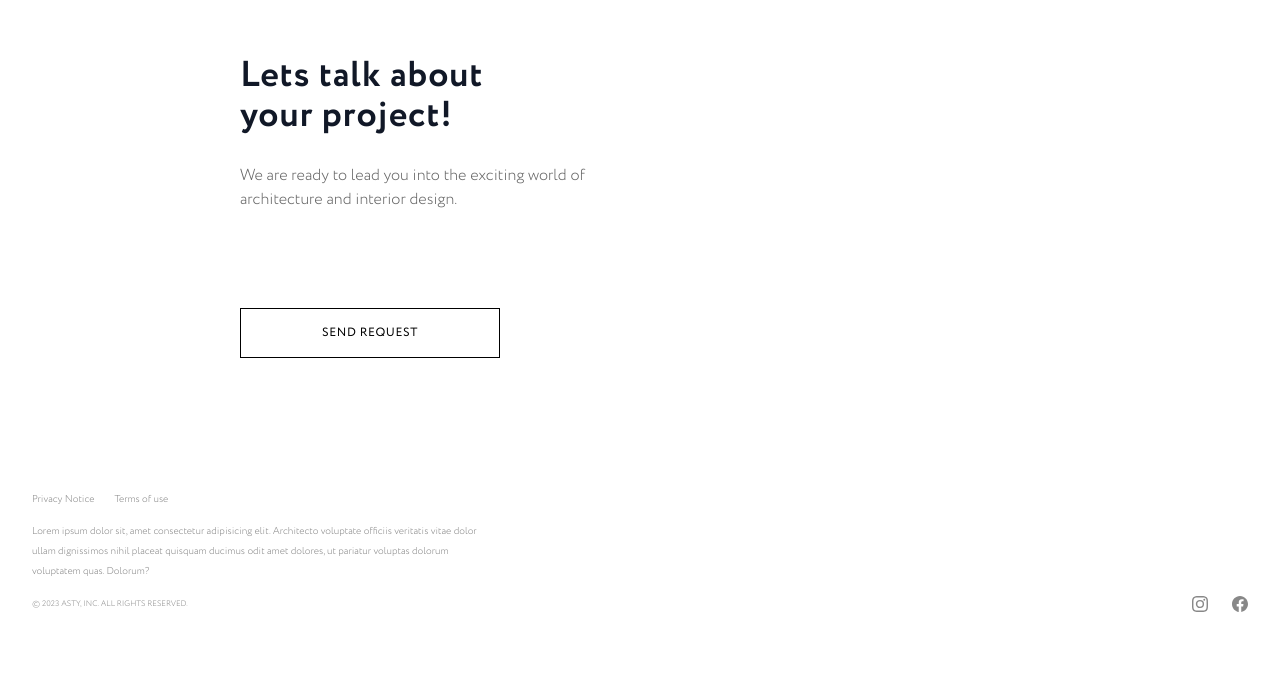
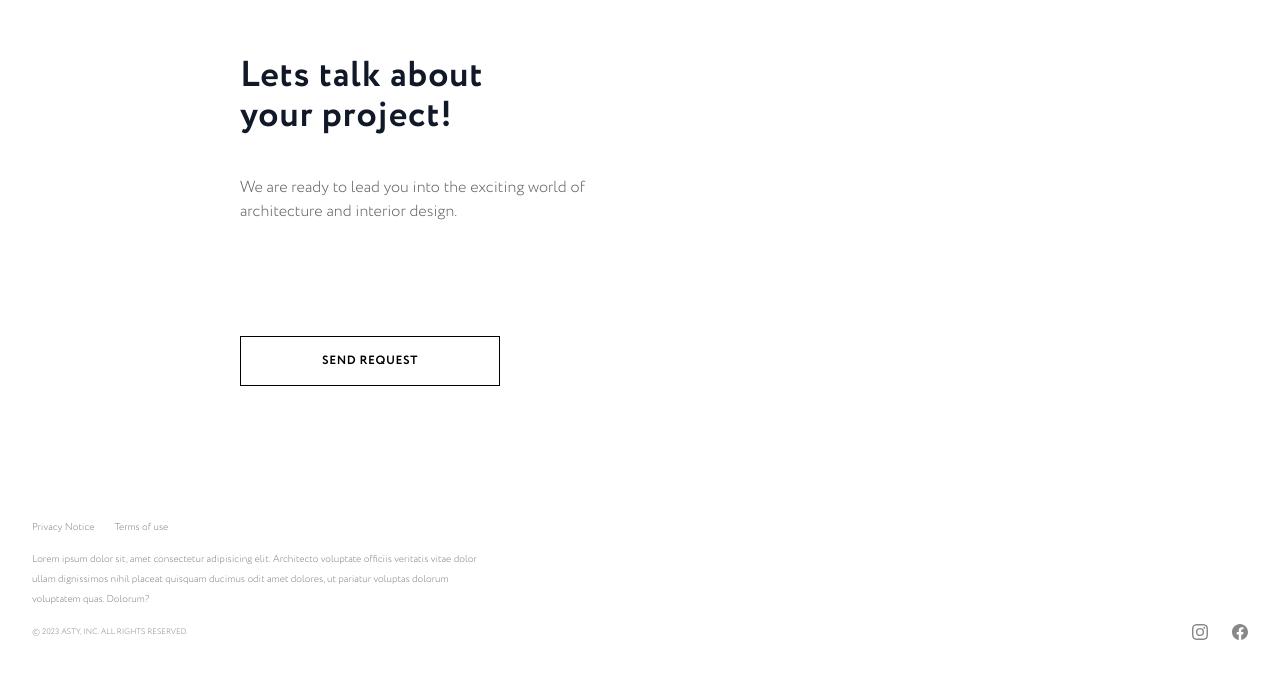
Before and after one commit to nikolaynizruhin/asty, a Next.js app: page /projects in a window 1280 px wide. Shown: the part 1063-1741 px from the top of the page. Built offline with nearby package versions, Linux system fonts and the light colour scheme.

Commit message:
Update contact

```diff
--- a/src/app/layout.tsx
+++ b/src/app/layout.tsx
@@ -36,7 +36,7 @@ export default function RootLayout({
 }) {
   return (
     <html lang="en">
-      <body className={`${circe.variable} font-sans`}>{children}</body>
+      <body className={`${circe.variable} font-sans antialiased`}>{children}</body>
     </html>
   )
 }
--- a/src/app/projects/components/contact.tsx
+++ b/src/app/projects/components/contact.tsx
@@ -8,11 +8,11 @@ export default function Contact() {
           <h2 className="mt-2 text-[28px] font-semibold text-gray-900 md:text-4xl max-w-[300px] tracking-wide">
             Lets talk about your project!
           </h2>
-          <p className="text-[#666] font-light max-w-[350px] mt-7 mb-24 text-sm xl:text-base">
+          <p className="text-[#666] font-light max-w-[350px] mt-10 md:mt-14 xl:mt-10 xl:mb-28 text-sm xl:text-base">
             We are ready to lead you into the exciting world of architecture and
             interior design.
           </p>
-          <div className="mt-10 flex">
+          <div className="mt-8 md:mt-14 flex">
             <Button href="#">
               SEND REQUEST
             </Button>
--- a/src/components/button.tsx
+++ b/src/components/button.tsx
@@ -1,6 +1,6 @@
 export default function Button({ children, href, isDark = false }: { href: string, children: string, isDark?: boolean }) {
   return (
-    <a href={href} className={`${isDark ? 'border-white text-white hover:text-black hover:bg-white' : 'border-black text-black hover:text-white hover:bg-black'} border py-3 xl:py-4 text-[11px] text-xs text-center tracking-wider font-medium w-[200px] xl:w-[260px]`}>
+    <a href={href} className={`${isDark ? 'border-white text-white hover:text-black hover:bg-white' : 'border-black text-black hover:text-white hover:bg-black'} border py-3 xl:py-4 text-[11px] text-xs text-center tracking-wider font-semibold w-[200px] xl:w-[260px]`}>
       {children}
     </a>
   )
```
